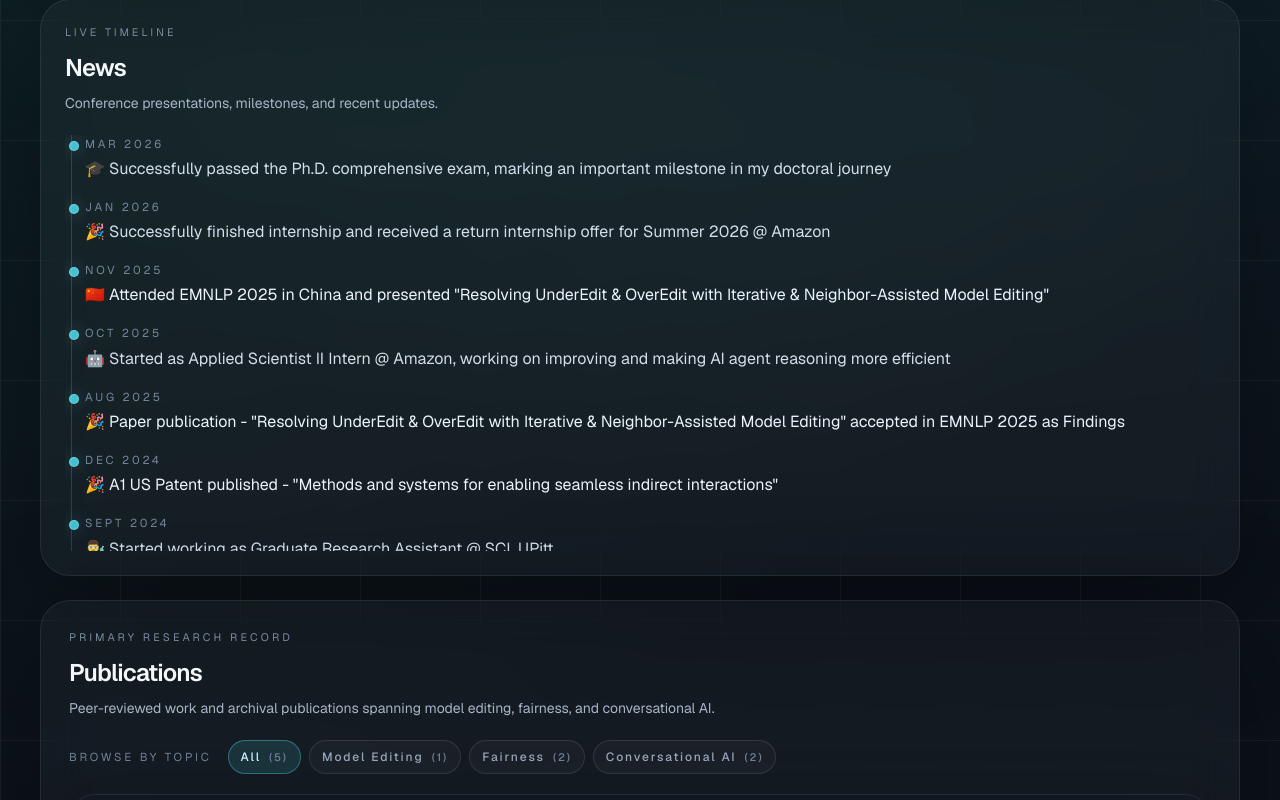
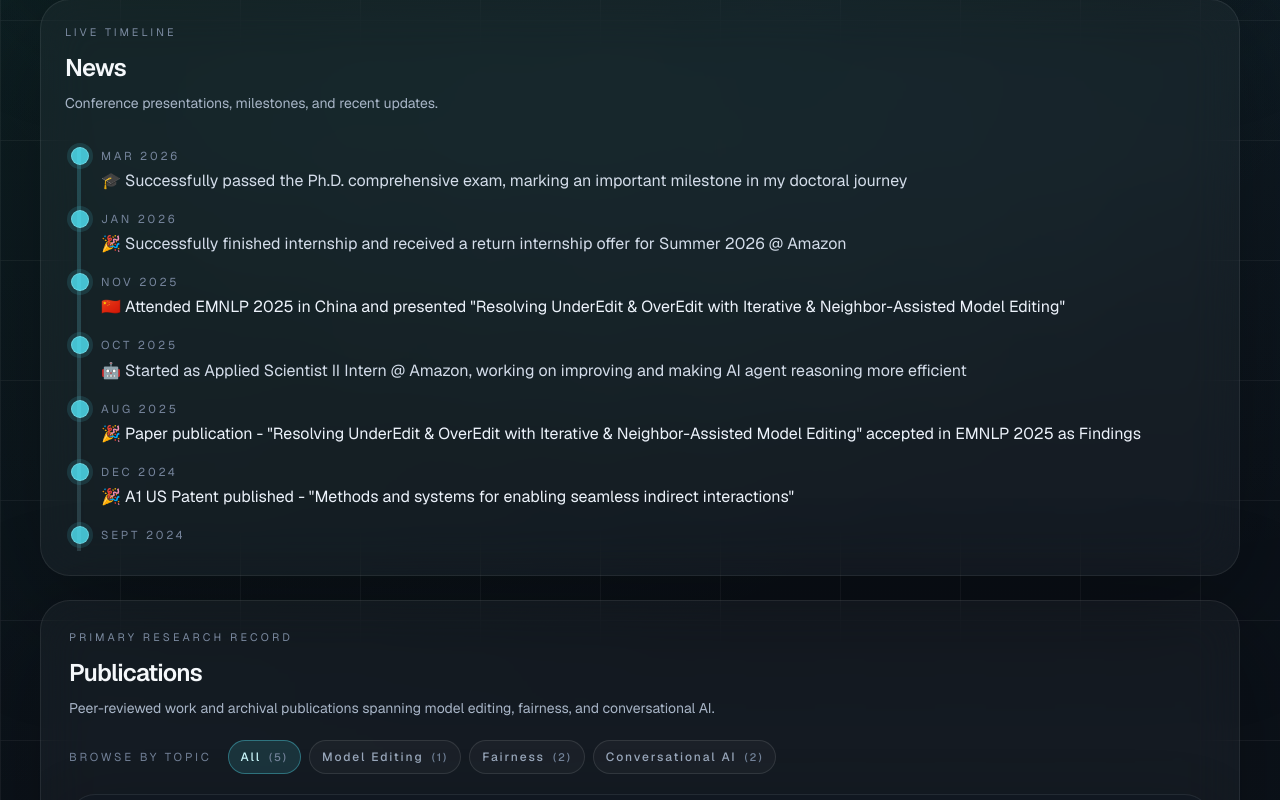
Before and after one commit to bhimanbaghel/bhimanbaghel.github.io, a Next.js app: page / in a window 1280 px wide. Shown: the part 820-1620 px from the top of the page. Built offline with nearby package versions, Linux system fonts and the light colour scheme.

Commit message:
Polish news timeline spacing and markers

```diff
--- a/src/components/ui/news-list.tsx
+++ b/src/components/ui/news-list.tsx
@@ -18,10 +18,10 @@ export const NewsList = () => {
       ref={scrollRef}
       role="region"
       aria-label="News"
-      className="max-h-[26rem] overflow-y-auto pr-2 custom-scroll"
+      className="max-h-[26rem] overflow-y-auto pt-3 pr-2 custom-scroll"
     >
-      <div className="relative flex flex-col gap-4 pl-5">
-        <div className="absolute bottom-0 left-1.5 top-0 w-px bg-gradient-to-b from-cyan-300/20 via-white/12 to-transparent" />
+      <div className="relative flex flex-col gap-4 pl-9">
+        <div className="absolute bottom-0 left-3 top-0 w-1 bg-gradient-to-b from-cyan-300/20 via-white/12 to-transparent" />
 
         {NEWS.map((item, index) => (
           <motion.div
@@ -31,7 +31,7 @@ export const NewsList = () => {
             transition={{ duration: 0.22, delay: index * 0.03 }}
             className="relative"
           >
-            <div className="absolute left-[-1rem] top-1.5 h-2.5 w-2.5 rounded-full border border-cyan-200/40 bg-cyan-300/80 shadow-[0_0_18px_rgba(121,218,255,0.4)]" />
+            <div className="absolute left-[-1.9rem] top-0 h-[1.125rem] w-[1.125rem] rounded-full border border-cyan-200/40 bg-cyan-300/80 ring-4 ring-cyan-300/12" />
             <div className="space-y-1">
               <p className="text-[0.72rem] uppercase tracking-[0.24em] text-[#76859c]">
                 {item.date}
```
